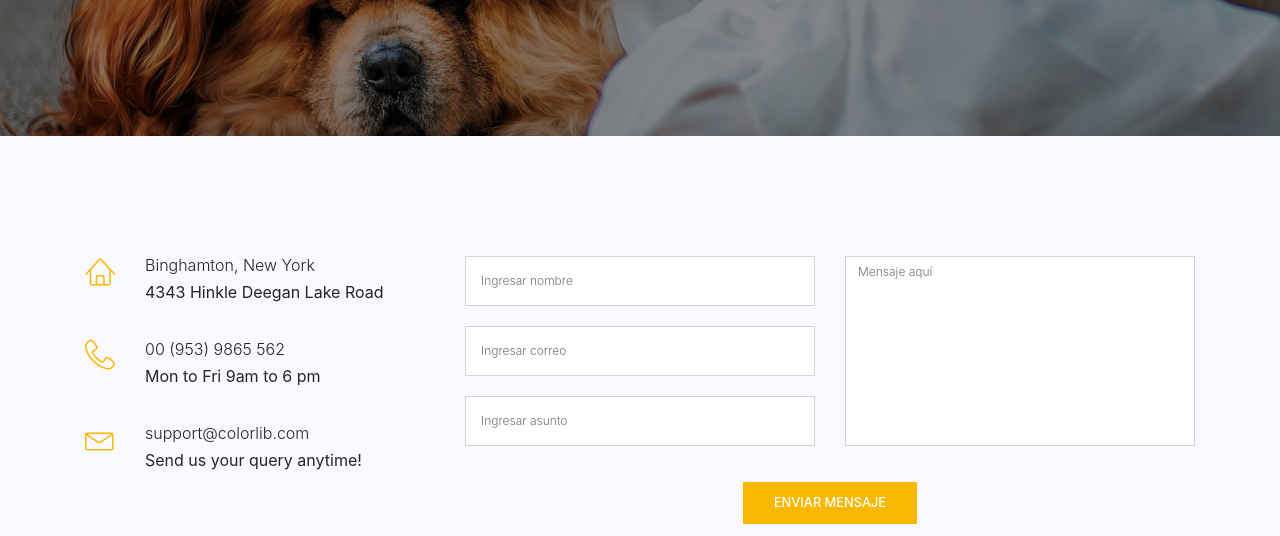
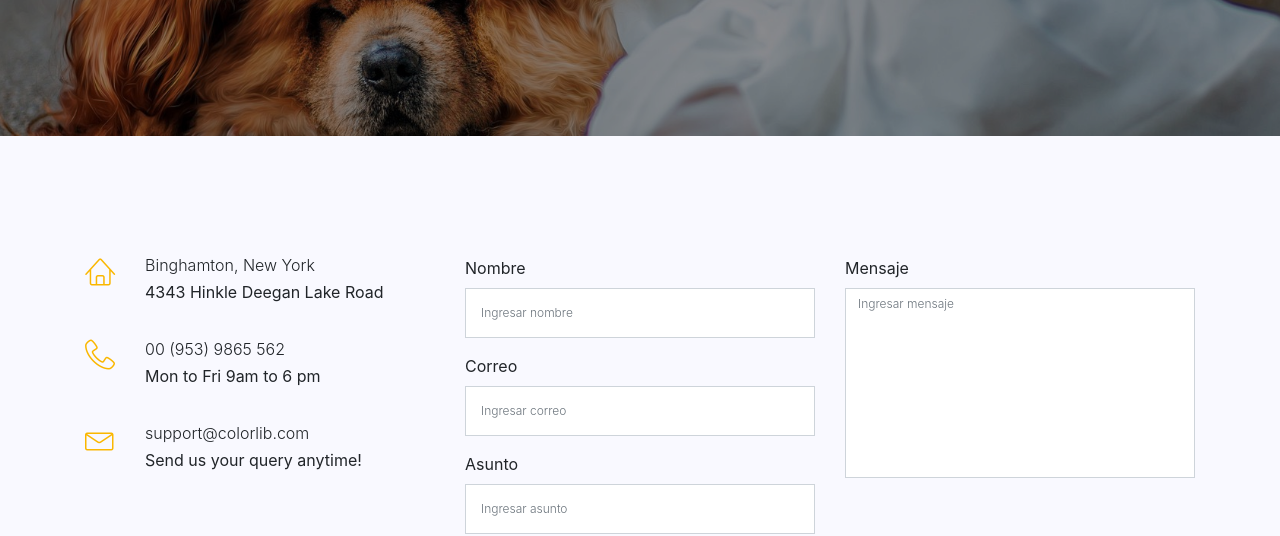
Before and after one commit to marlonconrado1998/webhuellas, a website with bundled scripts: page index.html at #!/Contacto in a window 1280 px wide. Shown: the part 282-818 px from the top of the page. Built offline with nearby package versions, Linux system fonts and the light colour scheme; files whose address does not match are found by name.

Commit message:
Algunos arreglos de formulario

```diff
--- a/js/controller/contact.controller.js
+++ b/js/controller/contact.controller.js
@@ -6,7 +6,6 @@ contactController.$inject = ['principalService', '$location'];
 function contactController(principalService) {
 
     var contact = this;
-    contact.msg = {};
 
     contact.onSendMensaje = function () {
         principalService.sendMensaje(contact.msg).then(function(resp){
--- a/pages/contact.html
+++ b/pages/contact.html
@@ -52,24 +52,42 @@
 				</div>
 			</div>
 			<div class="col-lg-8">
-				<form class="form-area " id="myForm" name="contactForm" class="contact-form text-right">
+				<form class="form-area " id="myForm" ng-submit="contactCtrl.onSendMensaje();" name="contactForm" class="contact-form text-right">
 					<div class="row">
 						<div class="col-lg-6 form-group">
-							<input name="fname" ng-model="contactCtrl.msg.name" placeholder="Ingresar nombre" onfocus="this.placeholder = ''" onblur="this.placeholder = 'Ingresar nombre'"
-							 class="common-input mb-20 form-control" ng-required type="text">
-							<input name="email" ng-model="contactCtrl.msg.email" placeholder="Ingresar correo" pattern="[A-Za-z0-9._%+-]+@[A-Za-z0-9.-]+\.[A-Za-z]{1,63}$"
-							 onfocus="this.placeholder = ''" onblur="this.placeholder = 'Ingresar correo'" class="common-input mb-20 form-control"
-							 ng-required type="email">
-							 <input name="subject" ng-model="contactCtrl.msg.subject" placeholder="Ingresar asunto" onfocus="this.placeholder = ''" onblur="this.placeholder = 'Ingresar asunto'"
-							 class="common-input mb-20 form-control" ng-required type="text">
+							<div class="form-group">
+								<label for="name">Nombre</label>
+								<input name="fname" ng-model="contactCtrl.msg.name" placeholder="Ingresar nombre" onfocus="this.placeholder = ''" onblur="this.placeholder = 'Ingresar nombre'"
+								 class="common-input form-control" required type="text">
+								<span style="color: red;" ng-show="contactForm.fname.$invalid && !contactForm.fname.$pristine">Campo requerido</span>
+							</div>
+
+							<div class="form-group">
+								<label for="Correo">Correo</label>
+								<input name="email" ng-model="contactCtrl.msg.email" placeholder="Ingresar correo" pattern="[A-Za-z0-9._%+-]+@[A-Za-z0-9.-]+\.[A-Za-z]{1,63}$"
+								 onfocus="this.placeholder = ''" onblur="this.placeholder = 'Ingresar correo'" class="common-input form-control" required
+								 type="email">
+								<span style="color: red;" ng-show="contactForm.email.$invalid && !contactForm.email.$pristine">Campo requerido o formato inválido</span>
+							</div>
+
+							<div class="form-group">
+								<label for="Asunto">Asunto</label>
+								<input name="subject" ng-model="contactCtrl.msg.subject" placeholder="Ingresar asunto" onfocus="this.placeholder = ''" onblur="this.placeholder = 'Ingresar asunto'"
+								 class="common-input form-control" required type="text">
+								<span style="color: red;" ng-show="contactForm.subject.$invalid && !contactForm.subject.$pristine">Campo requerido</span>
+							</div>
+
 						</div>
 						<div class="col-lg-6 form-group">
-							<textarea class="common-textarea form-control" ng-model="contactCtrl.msg.body" name="message" placeholder="Mensaje aquí"
-							 onfocus="this.placeholder = ''" onblur="this.placeholder = 'Mensaje aquí'" ng-required style="resize: none;"></textarea>
+							<label for="Asunto">Mensaje</label>
+							<textarea class="common-textarea form-control" ng-model="contactCtrl.msg.body" name="message" placeholder="Ingresar mensaje"
+							 onfocus="this.placeholder = ''" onblur="this.placeholder = 'Ingresar mensaje'" required style="resize: none;"></textarea>
+							<span style="color: red;" ng-show="contactForm.message.$invalid && !contactForm.message.$pristine">Campo requerido</span>
 						</div>
 						<div class="col-lg-12 d-flex justify-content-center">
+							<p ng-show="contactForm.$invalid">Debes llenar todos los campos para enviar el mensaje.</p>
 							<!-- <div class="alert-msg" style="text-align: left;"></div> -->
-							<button class="genric-btn primary" ng-show="contactForm.$valid" ng-click="contactCtrl.onSendMensaje();" style="float: right;">ENVIAR MENSAJE</button>
+							<button ng-hide="contactForm.$invalid" type="submit" class="genric-btn primary">ENVIAR MENSAJE</button>
 						</div>
 					</div>
 				</form>
```
